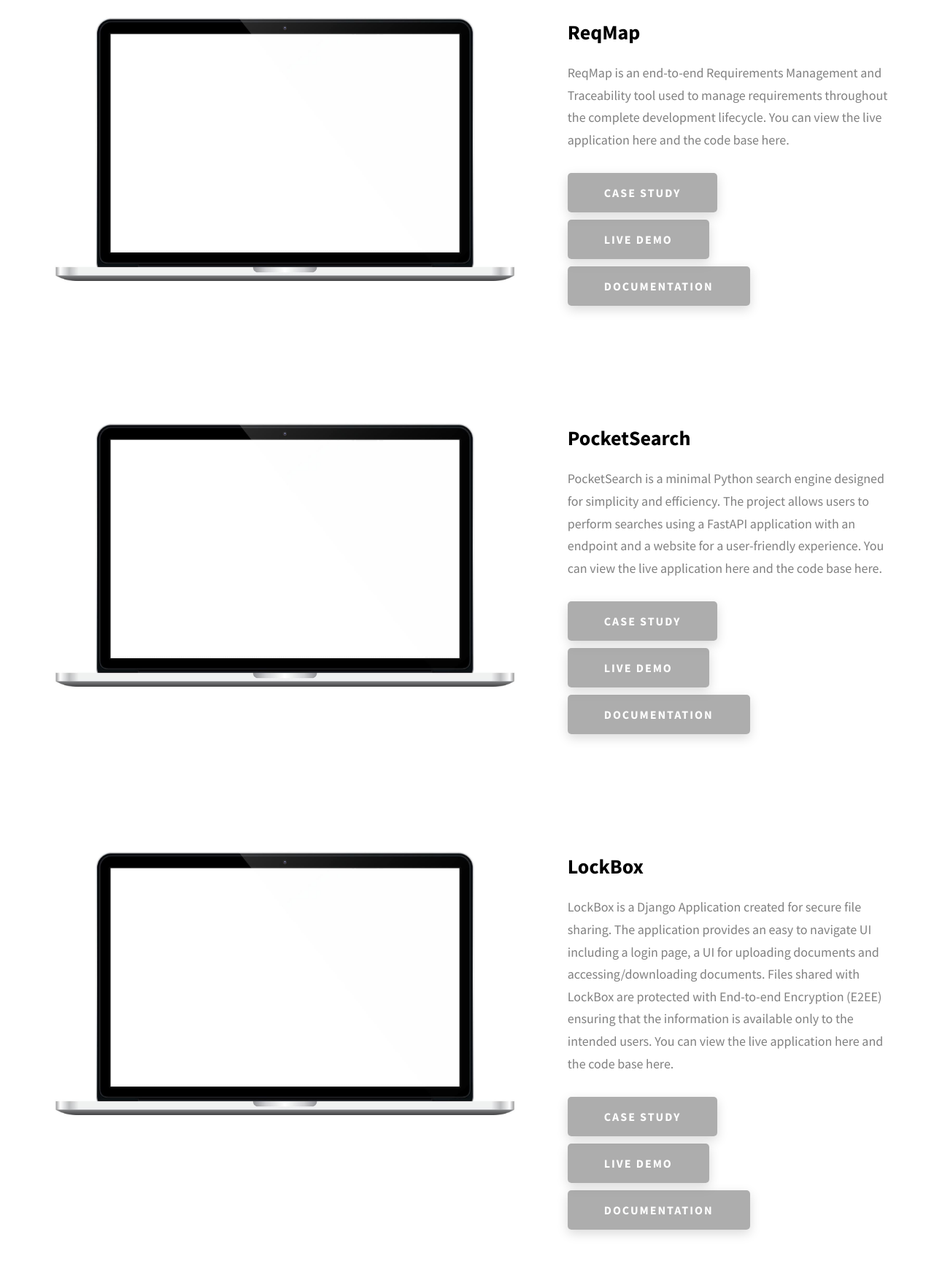
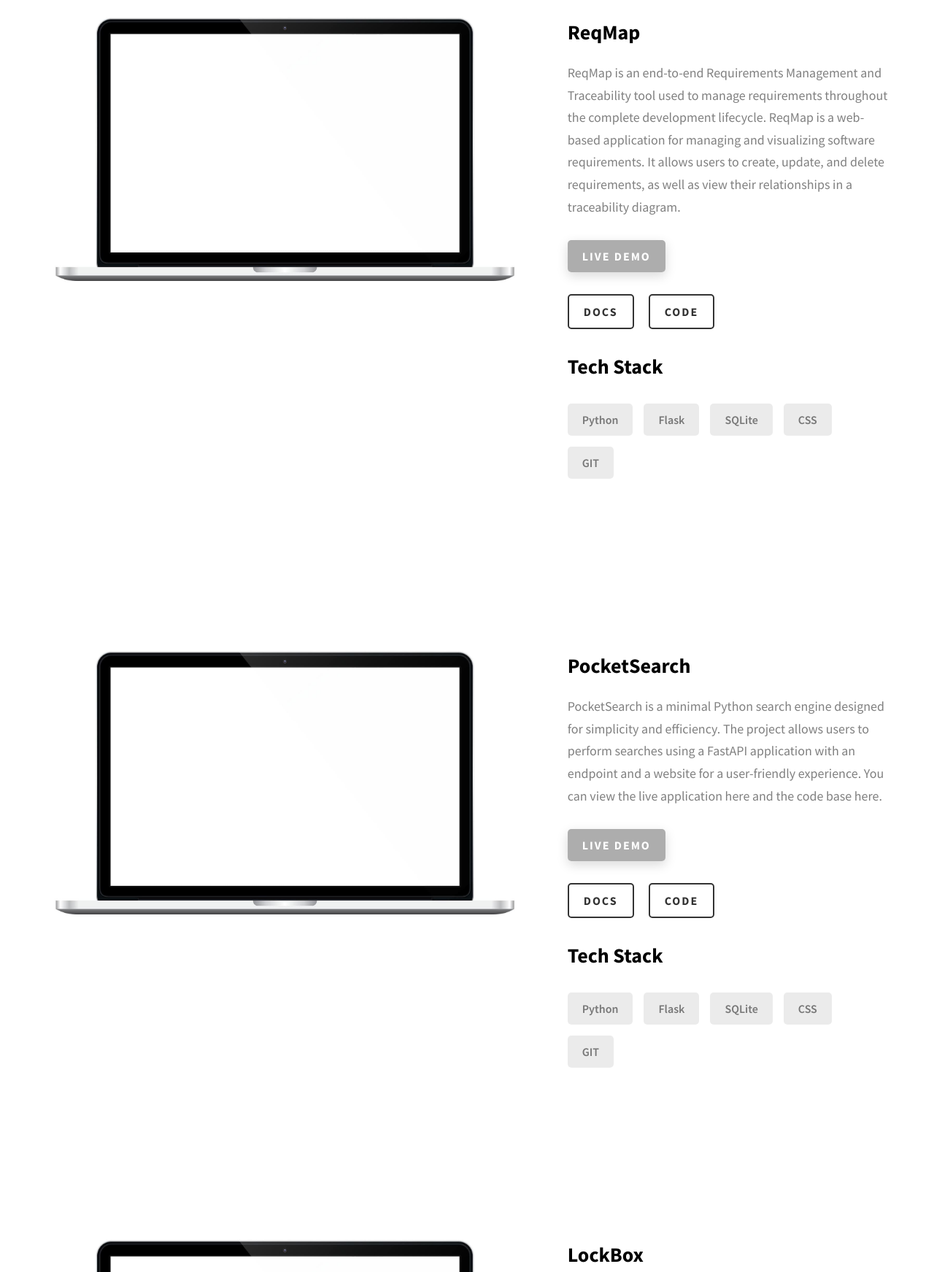
Before and after one commit to jerameee/jeremy-dopefolio, a website: page index.html in a window 1280 px wide. Shown: the part 2093-3836 px from the top of the page at 73% size. Drawn offline with Linux system fonts and the light colour scheme.

Commit message:
Updated homepage projects section

```diff
--- a/css/style.css
+++ b/css/style.css
@@ -482,9 +482,13 @@ textarea {
     color: #777; }
 
 .project-details__links {
-  margin: 0 0; }
+  margin: 0 0;
+  margin-bottom: 3rem;
+  display: flex;
+}
   .project-details__links-btn {
-    margin-right: 2rem; }
+    margin-right: 2rem;
+    padding: 1rem 2rem;}
     @media only screen and (max-width: 37.5em) {
       .project-details__links-btn {
         margin-right: 0;
@@ -496,6 +500,14 @@ textarea {
       @media only screen and (max-width: 37.5em) {
         .project-details__links-btn:last-child {
           margin: 0; } }
+
+    .project-details__demo-btn {
+      display: flex;
+      align-items: center;
+      margin: 0 0;
+      margin-bottom: 3rem;
+      padding: 1rem 2rem;
+}
 
 .header {
   position: fixed;
--- a/index.html
+++ b/index.html
@@ -172,60 +172,133 @@
         </span>-->
       </h2>
 
+      <!--REQMAP PROJECT PHOTO-->
       <div class="projects__content">
         <div class="projects__row">
           <div class="projects__row-img-cont">
             <img src="./assets/jpeg/project-mockup-example.jpeg" alt="Software Screenshot" class="projects__row-img"
               loading="lazy" />
           </div>
+
+          <!--REQMAP PROJECT DETAILS-->
           <div class="projects__row-content">
             <h3 class="projects__row-content-title">ReqMap</h3>
+
             <p class="projects__row-content-desc">
               ReqMap is an end-to-end Requirements Management and Traceability tool used to manage requirements
-              throughout the complete development lifecycle. You can view the live application <a href="https://reqmap.onrender.com/">here</a> and the code base <a href="https://github.com/jerameee/reqmap">here</a>.
+              throughout the complete development lifecycle. ReqMap is a web-based application for managing and
+              visualizing software requirements. It allows users to create, update, and delete requirements, as
+              well as view their relationships in a traceability diagram.
             </p>
-            <div><a href="./reqmap.html" class="btn btn--med btn--theme dynamicBgClr btn--container" target="_blank">Case Study</a></div>
-            <div><a href="https://reqmap.onrender.com" class="btn btn--med btn--theme dynamicBgClr btn--container" target="_blank">Live Demo</a></div>
-            <div><a href="https://jerameee.github.io/reqmap-docs/" class="btn btn--med btn--theme dynamicBgClr btn--container" target="_blank">Documentation</a></div>
+
+            <div class="btn btn--med btn--theme dynamicBgClr project-details__demo-btn">
+              <a href="https://reqmap.onrender.com"
+              target="_blank">Live Demo</a></div>
+
+            <div class="project-details__links">
+              <a href="https://github.com/jerameee/reqmap" class="btn btn--med btn--theme-inv project-details__links-btn"
+              target="_blank">Docs</a>
+              <a href="https://github.com/jerameee/reqmap" class="btn btn--med btn--theme-inv project-details__links-btn"
+              target="_blank">Code</a>
+          </div>
+
+            <div class="project-details__tools-used">
+              <h3 class="project-details__content-title">Tech Stack</h3>
+              <div class="skills">
+                <div class="skills__skill">Python</div>
+                <div class="skills__skill">Flask</div>
+                <div class="skills__skill">SQLite</div>
+                <div class="skills__skill">CSS</div>
+                <div class="skills__skill">GIT</div>
+              </div>
+            </div>
+
           </div>
         </div>
+
+        <!--POCKETSEARCH PROJECT PHOTO-->
         <div class="projects__row">
           <div class="projects__row-img-cont">
             <img src="./assets/jpeg/project-mockup-example.jpeg" alt="Software Screenshot" class="projects__row-img"
               loading="lazy" />
           </div>
+
+          <!--POCKETSEARCH PROJECT DETAILS-->
           <div class="projects__row-content">
             <h3 class="projects__row-content-title">PocketSearch</h3>
+
             <p class="projects__row-content-desc">
               PocketSearch is a minimal Python search engine designed for simplicity and efficiency. The project allows
               users to perform searches using a FastAPI application with an endpoint and a website for a user-friendly
               experience. You can view the live application <a href="http://">here</a> and the code base <a href="https://github.com/jerameee/pocketsearch">here</a>.
             </p>
-            <div><a href="./pocketsearch.html" class="btn btn--med btn--theme dynamicBgClr btn--container" target="_blank">Case Study</a></div>
-            <div><a href="https://reqmap.onrender.com" class="btn btn--med btn--theme dynamicBgClr btn--container" target="_blank">Live Demo</a></div>
-            <div><a href="https://jerameee.github.io/reqmap-docs/" class="btn btn--med btn--theme dynamicBgClr btn--container" target="_blank">Documentation</a></div>
+
+            <div class="btn btn--med btn--theme dynamicBgClr project-details__demo-btn">
+              <a href="https://reqmap.onrender.com"
+              target="_blank">Live Demo</a></div>
+
+            <div class="project-details__links">
+              <a href="https://github.com/jerameee/reqmap" class="btn btn--med btn--theme-inv project-details__links-btn"
+              target="_blank">Docs</a>
+              <a href="https://github.com/jerameee/reqmap" class="btn btn--med btn--theme-inv project-details__links-btn"
+              target="_blank">Code</a>
+          </div>
+
+            <div class="project-details__tools-used">
+              <h3 class="project-details__content-title">Tech Stack</h3>
+              <div class="skills">
+                <div class="skills__skill">Python</div>
+                <div class="skills__skill">Flask</div>
+                <div class="skills__skill">SQLite</div>
+                <div class="skills__skill">CSS</div>
+                <div class="skills__skill">GIT</div>
+              </div>
+            </div>
           </div>
         </div>
+
+        <!--LOCKBOX PROJECT PHOTO-->
         <div class="projects__row">
           <div class="projects__row-img-cont">
             <img src="./assets/jpeg/project-mockup-example.jpeg" alt="Software Screenshot" class="projects__row-img"
               loading="lazy" />
           </div>
+
+          <!--LOCKBOX PROJECT DETAILS-->
           <div class="projects__row-content">
             <h3 class="projects__row-content-title">LockBox</h3>
+
             <p class="projects__row-content-desc">
               LockBox is a Django Application created for secure file sharing. The application provides an easy
               to navigate UI including a login page, a UI for uploading documents and accessing/downloading documents.
               Files shared with LockBox are protected with End-to-end Encryption (E2EE) ensuring that the information is
               available only to the intended users. You can view the live application <a href="http://">here</a> and the code base <a href="https://github.com/jerameee/lockbox">here</a>.
             </p>
-            <div><a href="./lockbox.html" class="btn btn--med btn--theme dynamicBgClr btn--container" target="_blank">Case Study</a></div>
-            <div><a href="https://reqmap.onrender.com" class="btn btn--med btn--theme dynamicBgClr btn--container" target="_blank">Live Demo</a></div>
-            <div><a href="https://jerameee.github.io/reqmap-docs/" class="btn btn--med btn--theme dynamicBgClr btn--container" target="_blank">Documentation</a></div>
+
+            <div class="btn btn--med btn--theme dynamicBgClr project-details__demo-btn">
+              <a href="https://reqmap.onrender.com"
+              target="_blank">Live Demo</a></div>
+
+            <div class="project-details__links">
+              <a href="https://github.com/jerameee/reqmap" class="btn btn--med btn--theme-inv project-details__links-btn"
+              target="_blank">Docs</a>
+              <a href="https://github.com/jerameee/reqmap" class="btn btn--med btn--theme-inv project-details__links-btn"
+              target="_blank">Code</a>
+          </div>
+
+            <div class="project-details__tools-used">
+              <h3 class="project-details__content-title">Tech Stack</h3>
+              <div class="skills">
+                <div class="skills__skill">Python</div>
+                <div class="skills__skill">Django</div>
+                <div class="skills__skill">SQLite</div>
+                <div class="skills__skill">CSS</div>
+                <div class="skills__skill">GIT</div>
+              </div>
+            </div>
           </div>
         </div>
       </div>
-    </div>
   </section>
   <!--<section id="contact" class="contact sec-pad dynamicBg">
       <div class="main-container">
```
